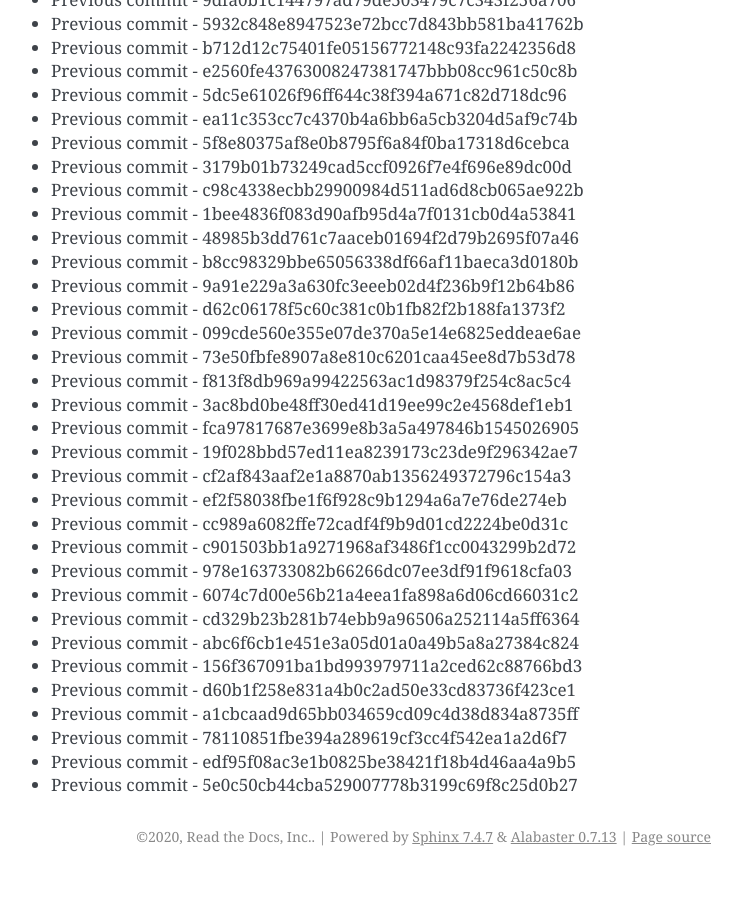
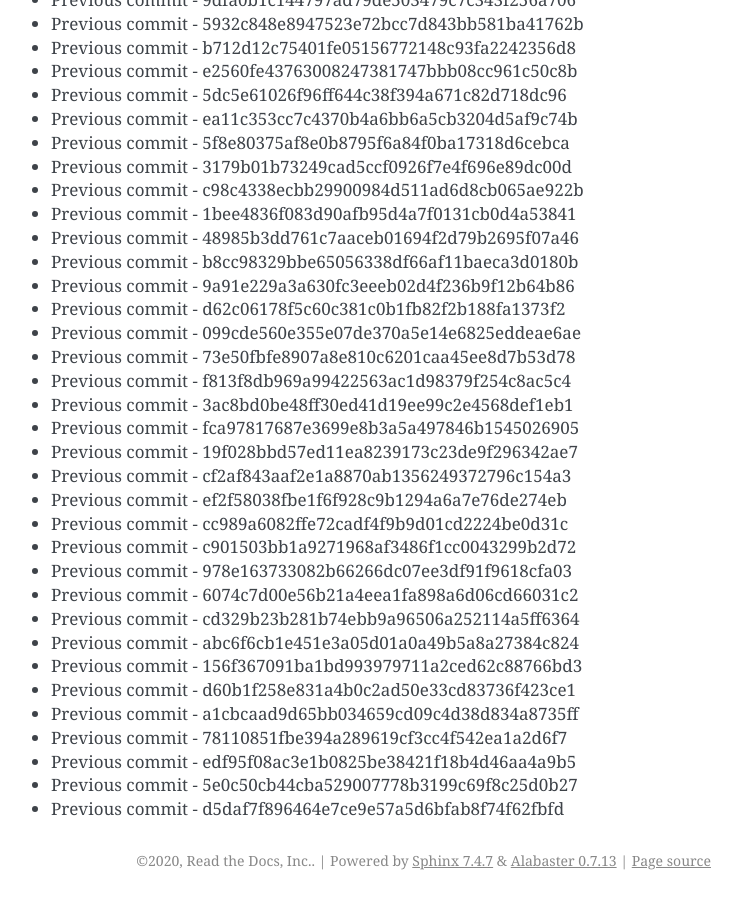
Before and after one commit to readthedocs/rtd-git-stresstest, a Sphinx documentation site: the page built from docs/updates.rst, in a window 1280 px wide and 900 px high, scrolled down 82374 px. Shown: the whole window, without its empty margins (399-1141 px from the left). Built offline with Sphinx 7.4.7, drawn with Linux system fonts in a browser that asks for light colours; before the commit the page ends 83250 px from its top, so only the background shows below that.

Commit message:
Generating commit from previous: d5daf7f896464e7ce9e57a5d6bfab8f74f62fbfd

```diff
--- a/docs/updates.rst
+++ b/docs/updates.rst
@@ -3493,3 +3493,4 @@ It can be tested for any performance characteristics.
 * Previous commit - 78110851fbe394a289619cf3cc4f542ea1a2d6f7
 * Previous commit - edf95f08ac3e1b0825be38421f18b4d46aa4a9b5
 * Previous commit - 5e0c50cb44cba529007778b3199c69f8c25d0b27
+* Previous commit - d5daf7f896464e7ce9e57a5d6bfab8f74f62fbfd
```
